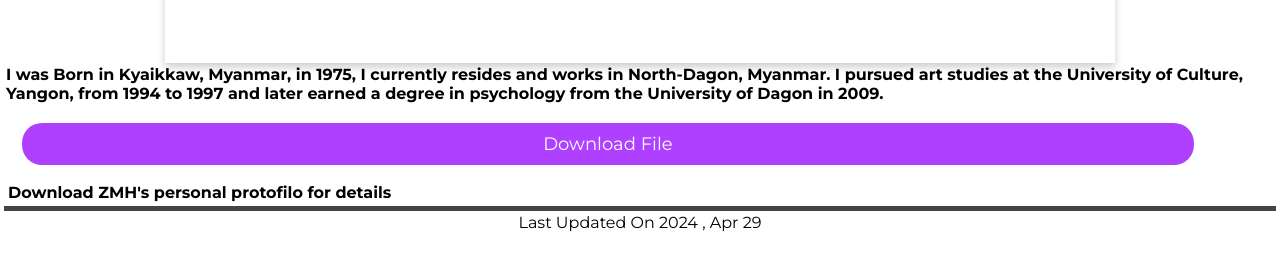
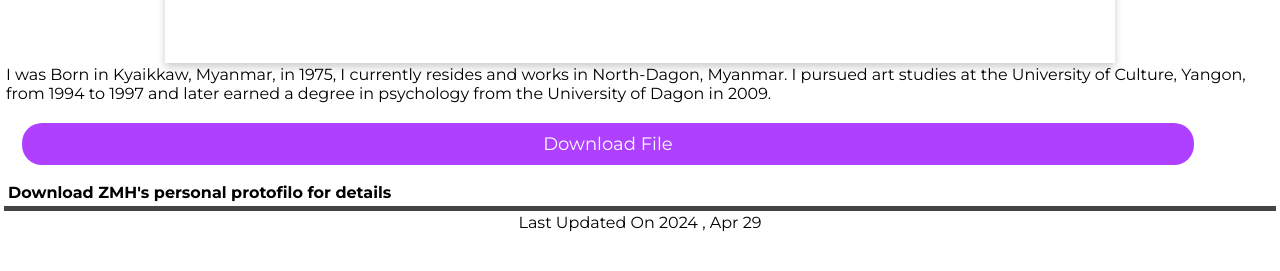
Before and after one commit to ZarMinHtike/zarminhtike.github.io, a plain HTML site: page index.html in a window 1280 px wide. Shown: the part 285-556 px from the top of the page. Drawn offline with Linux system fonts and the light colour scheme; a web font is replaced by a local one.

Commit message:
Update index.html

```diff
--- a/index.html
+++ b/index.html
@@ -65,7 +65,7 @@ button:hover, a:hover {
 </body>
 </html>
 
-<h1>I was Born in Kyaikkaw, Myanmar, in 1975, I currently resides and works in North-Dagon, Myanmar. I pursued art studies at the University of Culture, Yangon, from 1994 to 1997 and later earned a degree in psychology from the University of Dagon in 2009.</h1>
+<p>I was Born in Kyaikkaw, Myanmar, in 1975, I currently resides and works in North-Dagon, Myanmar. I pursued art studies at the University of Culture, Yangon, from 1994 to 1997 and later earned a degree in psychology from the University of Dagon in 2009.</p>
 
 <!DOCTYPE html>
 <html lang="en">
```
